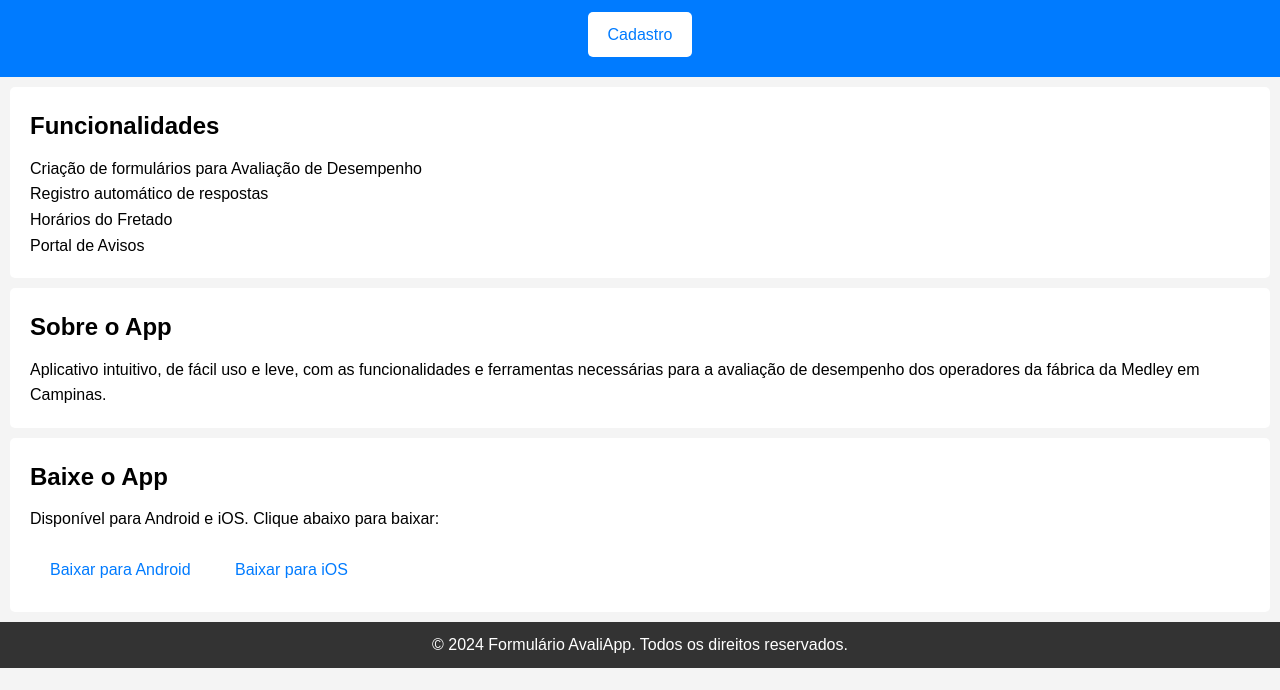
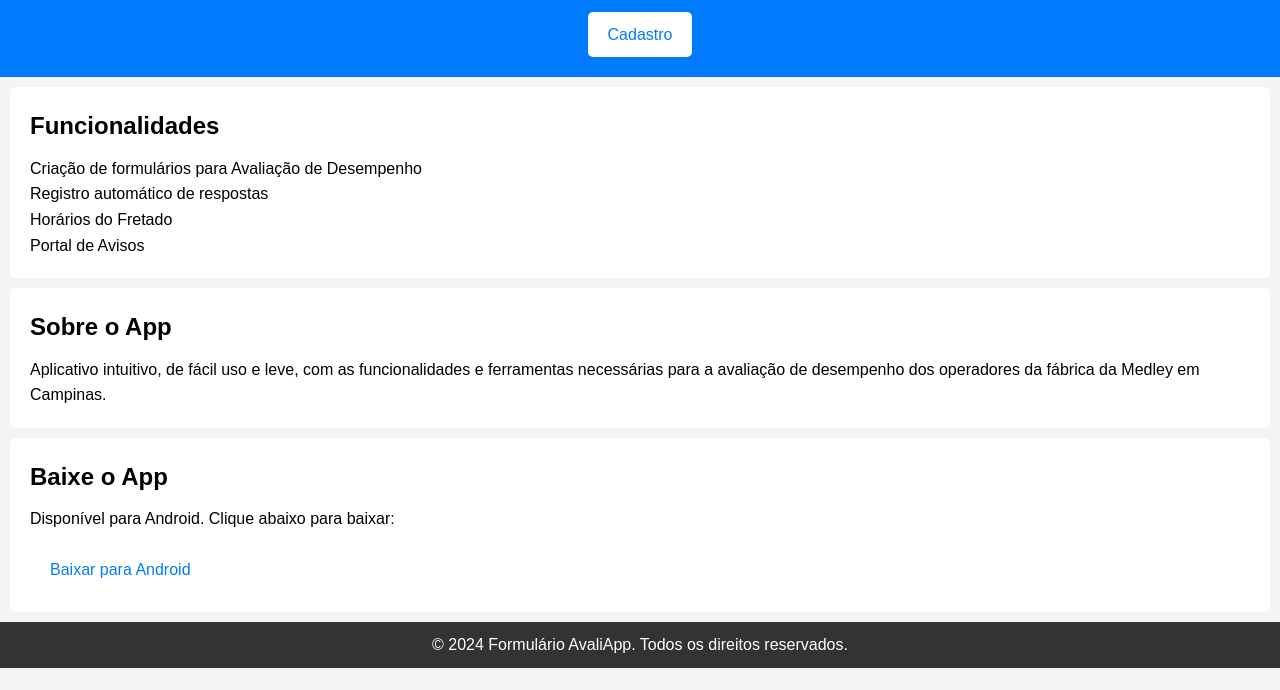
Before and after one commit to arthurrmenezes/avaliapp-site, a plain HTML site: page index.html in a window 1280 px wide. Shown: the part 110-800 px from the top of the page. Drawn offline with Linux system fonts and the light colour scheme.

```diff
--- a/index.html
+++ b/index.html
@@ -34,9 +34,8 @@
 
     <section id="download">
         <h2>Baixe o App</h2>
-        <p>Disponível para Android e iOS. Clique abaixo para baixar:</p>
+        <p>Disponível para Android. Clique abaixo para baixar:</p>
         <a href="#" class="cta-button">Baixar para Android</a>
-        <a href="#" class="cta-button">Baixar para iOS</a>
     </section>
 
     <footer>
```
